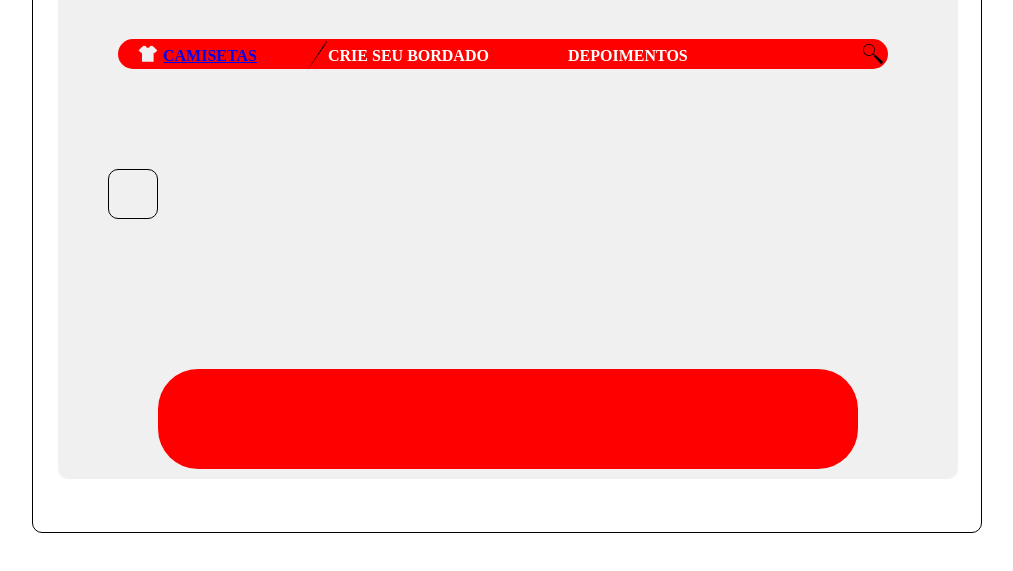
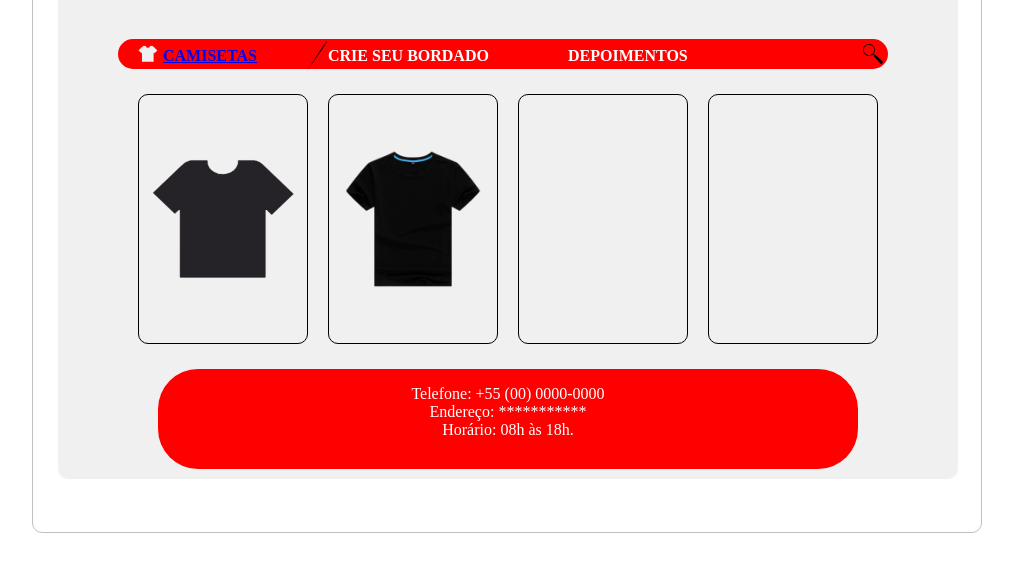
Before and after one commit to Marcelo-Couferai/P1Web, a plain HTML site: page camisetas.html in a window 1280 px wide. Shown: the part 175-746 px from the top of the page, without its empty margins (133-1146 px from the left). Drawn offline with Linux system fonts and the light colour scheme.

Commit message:
3 commit

```diff
--- a/camisetas.html
+++ b/camisetas.html
@@ -35,7 +35,9 @@
         </div>
         <div class="roupas"> <!-- Tabela de Camisetas-->
             <div id="table1">
+              <img id="camisa1"src="img/camisa1.png" alt="">
             </div>
+              <img id="camisa2"src="img/camisa2.png" alt="">
             <div id="table2">
             </div>
             <div id="table3">
@@ -44,6 +46,8 @@
             </div>
         </div>
         <div class="dadosempresac"> <!-- Informações da empresa -->
+          <p id="informacao">Telefone: +55 (00) 0000-0000 <br> Endereço: *********** <br>
+            Horário: 08h às 18h.</p>
         </div>
         <div class="acesseredes">
           <p><strong>Acesse nossas redes sociais!!</strong></p>
--- a/css/style.css
+++ b/css/style.css
@@ -4,7 +4,7 @@
 #pagina{
   position: relative;
   border-radius: 10px;
-  border: 1px solid black;
+  border: 1px solid silver;
   margin: 0px auto 0px;
   width: 950px;
   height: 700px;
@@ -250,18 +250,50 @@ border-radius: 40px;
 }
 #table1{
   position: absolute;
-  width: 50px;
-  height: 50px;
-  margin: 50px 0px 0px 50px;
+  width: 170px;
+  height: 250px;
+  margin: -25px 0px 0px 80px;
   border: 1px solid black;
   border-radius: 10px
 }
 #table2{
   position: absolute;
+  width: 170px;
+  height: 250px;
+  margin: -25px 0px 0px 270px;
+  border: 1px solid black;
+  border-radius: 10px
 }
 #table3{
 position: absolute;
+width: 170px;
+height: 250px;
+margin: -25px 0px 0px 460px;
+border: 1px solid black;
+border-radius: 10px
 }
 #table4{
   position: absolute;
+  width: 170px;
+  height: 250px;
+  margin: -25px 0px 0px 650px;
+  border: 1px solid black;
+  border-radius: 10px
 }
+#camisa1{
+  position: absolute;
+  width: 150px;
+  height: 150px;
+  margin: 50px 0px 0px 10px
+}
+#camisa2{
+  position: absolute;
+  width: 150px;
+  height: 150px;
+  margin: 25px 0px 0px 280px
+}
+#informacao{
+  text-align: center;
+  color: white;
+
+}
```
Also changed, not shown: index.html (+2 -0 lines), img/camisa1.png (added), img/camisa2.png (added).
